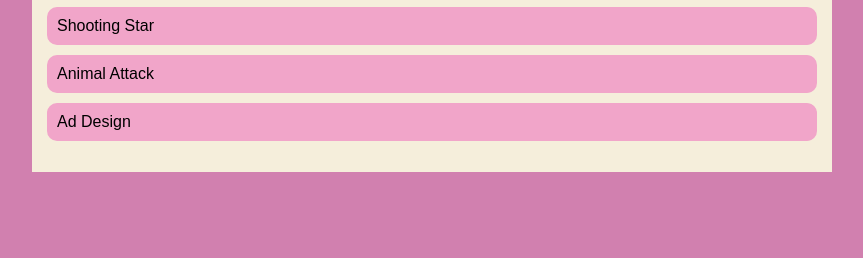
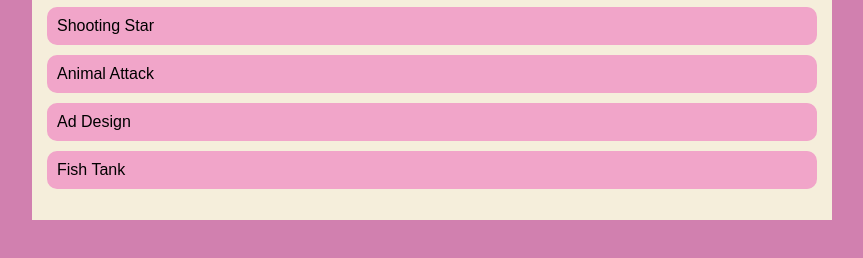
Before and after one commit to josevillarreal664/josevillarreal664.github.io, a plain HTML site: page portfolio.html in a window 1280 px wide. Shown: the part 398-656 px from the top of the page, without its empty margins (208-1071 px from the left). Drawn offline with Linux system fonts and the light colour scheme.

Commit message:
fish tank project

```diff
--- a/portfolio.html
+++ b/portfolio.html
@@ -47,6 +47,9 @@
                 <li>
                    <a href="https://www.khanacademy.org/computer-programming/spin-off-of-project-ad-design/5408840999878656"target ="_blank">Ad Design</a>
                 </li>
+                <li>
+                   <a href="https://www.khanacademy.org/computer-programming/spin-off-of-project-fish-tank-real/6043882119348224"target ="_blank">Fish Tank</a>
+                </li>
             </ul>
         </div>
       </main>
```
